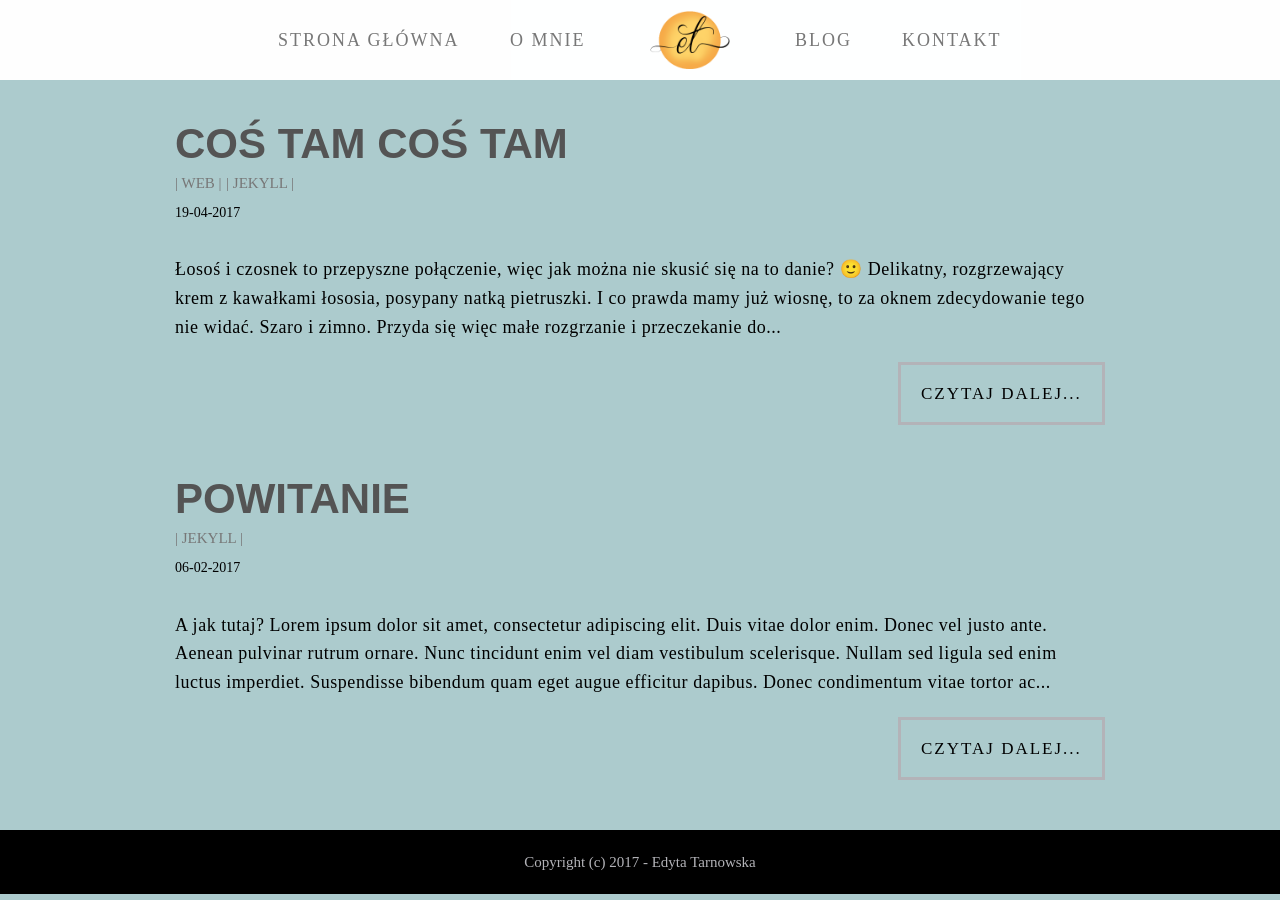
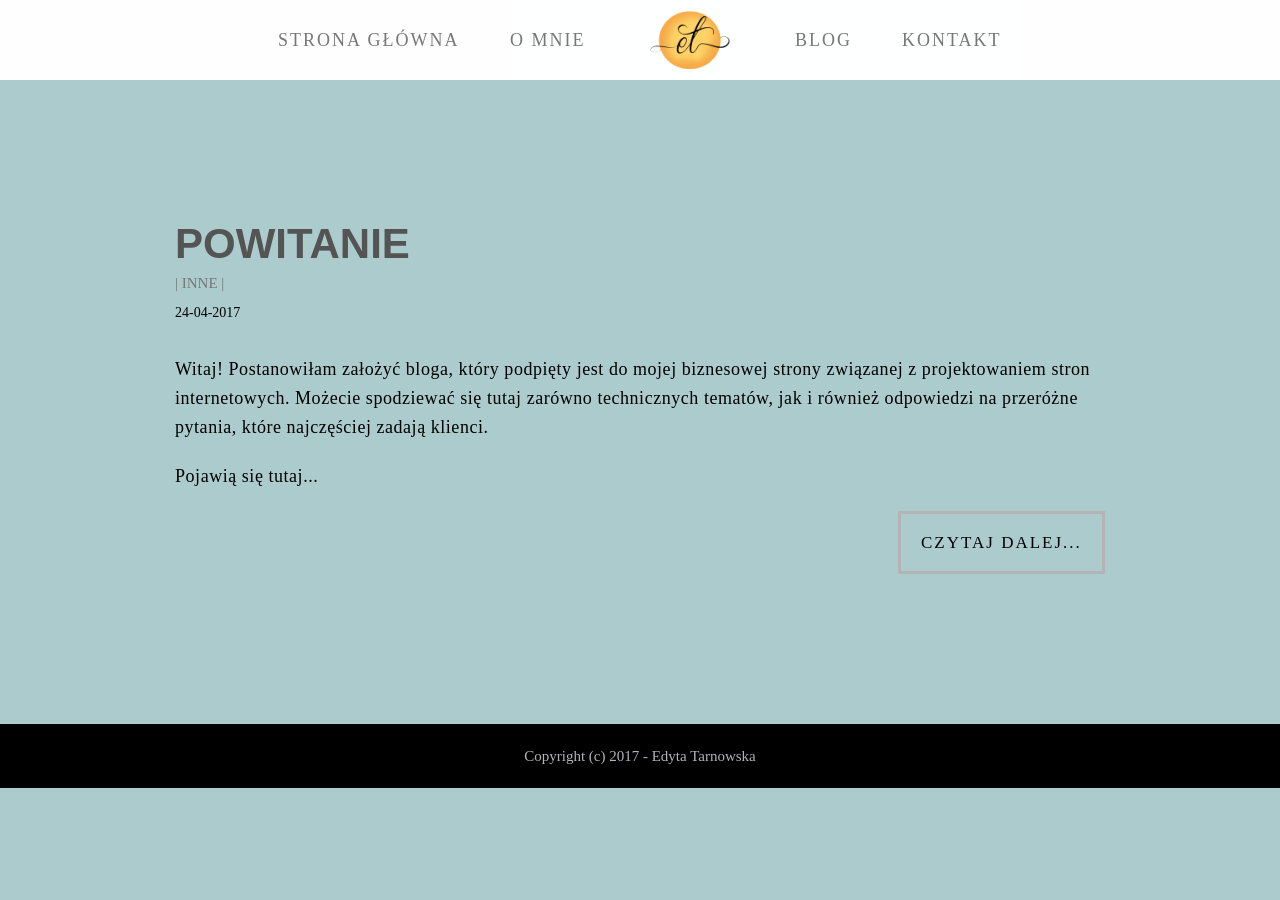
Before and after one commit to morfiwen/edytatarnowska-portfolio, a Jekyll site: the page built from blog/index.html, in a window 1280 px wide. Built offline with Jekyll 4.4.1, drawn with Linux system fonts in a browser that asks for light colours; some web fonts are replaced.

Commit message:
some changes

```diff
--- a/_layouts/blog_by_tag.html
+++ b/_layouts/blog_by_tag.html
@@ -47,7 +47,7 @@
                 </p>
               </div>
               <div class="post-content">
-                {{post.content | truncatewords: 50 | split:"more" | first}}
+                {{post.content | truncatewords: 40 | split:"more" | first}}
               </div>
               <div class="post-readmore">
                 <a class="btn btn-light" href="{{post.url}}">Czytaj dalej...</a>
--- a/_posts/2017-02-06-powitanie.markdown
+++ /dev/null
@@ -1,22 +0,0 @@
----
-layout: post
-title:  "Powitanie"
-date:   2017-02-06 14:54:00 +0200
-tags: [jekyll]
----
-
-<p>
-A jak tutaj? Lorem ipsum dolor sit amet, consectetur adipiscing elit. Duis vitae dolor enim. Donec vel justo ante. Aenean pulvinar rutrum ornare. Nunc tincidunt enim vel diam vestibulum scelerisque. Nullam sed ligula sed enim luctus imperdiet. Suspendisse bibendum quam eget augue efficitur dapibus. Donec condimentum vitae tortor ac eleifend. Quisque pretium posuere ultricies. Sed vulputate nisi vitae ligula interdum, ut pretium libero venenatis. Phasellus sed tortor eu dolor pharetra aliquam id molestie massa. Praesent sollicitudin ultrices tristique. Etiam vestibulum bibendum nunc, et mattis dolor. Sed vel lorem vel lacus sodales molestie. Integer fringilla orci ac mollis sodales. Mauris at lacus diam. Aliquam tempus leo elit, molestie faucibus tortor euismod sed.
-</p>
-<p>
-Aliquam ut lacinia est. Morbi dictum ex ex, vitae lacinia erat pretium non. Ut non mi vitae est aliquet fermentum lacinia eget ipsum. Curabitur velit justo, feugiat at hendrerit sagittis, interdum id orci. Vestibulum fringilla nec leo a sagittis. Cras ornare ipsum vitae ante varius, vitae pretium lorem euismod. In at mi sollicitudin, pretium dui vitae, auctor risus. Pellentesque pharetra ex id lacinia iaculis. Etiam porta rhoncus ornare. Sed metus ante, placerat id feugiat a, faucibus quis urna. Cum sociis natoque penatibus et magnis dis parturient montes, nascetur ridiculus mus. Nam egestas mi sit amet purus egestas venenatis. Pellentesque tellus diam, ullamcorper quis feugiat sed, pretium quis eros. Sed dignissim blandit massa, nec semper sem consectetur non.
-</p>
-<p>
-Duis porta quam ex. Mauris bibendum, ante ac ullamcorper imperdiet, erat libero porttitor metus, quis vehicula sem orci quis arcu. Fusce nec ultrices enim. Quisque ornare nisl eros, nec interdum diam bibendum ut. Praesent nisl quam, sodales quis tincidunt in, vestibulum ut diam. Cras ut nisi non turpis iaculis cursus. Quisque et mattis nisi, eget dignissim dolor. Duis tempor tincidunt sapien at mollis. In in velit finibus, dapibus ante et, accumsan leo. Sed hendrerit id nibh non sagittis.
-</p>
-<p>
-Nullam at lacus quis nunc laoreet mattis eu vel libero. Nullam velit nulla, hendrerit ullamcorper maximus in, blandit et leo. Donec tempus magna sed nisl laoreet commodo. Integer ullamcorper id justo id ultrices. Sed ultricies, odio nec porttitor blandit, dolor eros tristique nisi, pharetra fringilla neque nunc vel lectus. Aenean risus arcu, dapibus cursus mattis in, vulputate quis lorem. Quisque tellus turpis, lobortis at posuere ac, fringilla a metus.
-</p>
-<p>
-Pellentesque ultricies rutrum ornare. Nulla iaculis, odio at facilisis sollicitudin, velit mauris blandit risus, sit amet tempus nibh eros imperdiet elit. Nunc eu velit at diam lacinia viverra. Duis id convallis nisi, at imperdiet purus. Proin sit amet augue nec turpis dignissim bibendum. Fusce ultricies cursus turpis vel feugiat. Phasellus posuere convallis odio ac congue. Donec molestie ultricies ante non fermentum. Aenean nec justo tortor. Aliquam erat volutpat. Maecenas in arcu sed lorem gravida ultricies non sit amet urna. Nam et lectus eu lectus semper cursus sit amet a ante. Curabitur ac ante eu tellus tincidunt pulvinar sit amet sed dui. Curabitur sapien magna, vehicula quis tellus at, tincidunt pellentesque urna.
-</p>
--- a/_posts/2017-04-19-drugipost.markdown
+++ /dev/null
@@ -1,23 +0,0 @@
----
-layout: post
-title:  "Coś tam coś tam"
-date:   2017-04-19 12:03:00 +0200
-tags: [web, jekyll]
----
-
-<p>
-Łosoś i czosnek to przepyszne połączenie, więc jak można nie skusić się na to danie? 🙂 Delikatny, rozgrzewający krem z kawałkami łososia, posypany natką pietruszki. I co prawda mamy już wiosnę, to za oknem zdecydowanie tego nie widać. Szaro i zimno. Przyda się więc małe rozgrzanie i przeczekanie do kolejnych ciepłych dni. Oby przyszły jak najszybciej. 😉
-</p>
-<p>
-Aliquam ut lacinia est. Morbi dictum ex ex, vitae lacinia erat pretium non. Ut non mi vitae est aliquet fermentum lacinia eget ipsum. Curabitur velit justo, feugiat at hendrerit sagittis, interdum id orci. Vestibulum fringilla nec leo a sagittis. Cras ornare ipsum vitae ante varius, vitae pretium lorem euismod. In at mi sollicitudin, pretium dui vitae, auctor risus. Pellentesque pharetra ex id lacinia iaculis. Etiam porta rhoncus ornare. Sed metus ante, placerat id feugiat a, faucibus quis urna. Cum sociis natoque penatibus et magnis dis parturient montes, nascetur ridiculus mus. Nam egestas mi sit amet purus egestas venenatis. Pellentesque tellus diam, ullamcorper quis feugiat sed, pretium quis eros. Sed dignissim blandit massa, nec semper sem consectetur non.
-</p>
-<img class="post-img" src="/assets/img/post/01.jpg">
-<p>
-Duis porta quam ex. Mauris bibendum, ante ac ullamcorper imperdiet, erat libero porttitor metus, quis vehicula sem orci quis arcu. Fusce nec ultrices enim. Quisque ornare nisl eros, nec interdum diam bibendum ut. Praesent nisl quam, sodales quis tincidunt in, vestibulum ut diam. Cras ut nisi non turpis iaculis cursus. Quisque et mattis nisi, eget dignissim dolor. Duis tempor tincidunt sapien at mollis. In in velit finibus, dapibus ante et, accumsan leo. Sed hendrerit id nibh non sagittis.
-</p>
-<p>
-Nullam at lacus quis nunc laoreet mattis eu vel libero. Nullam velit nulla, hendrerit ullamcorper maximus in, blandit et leo. Donec tempus magna sed nisl laoreet commodo. Integer ullamcorper id justo id ultrices. Sed ultricies, odio nec porttitor blandit, dolor eros tristique nisi, pharetra fringilla neque nunc vel lectus. Aenean risus arcu, dapibus cursus mattis in, vulputate quis lorem. Quisque tellus turpis, lobortis at posuere ac, fringilla a metus.
-</p>
-<p>
-Pellentesque ultricies rutrum ornare. Nulla iaculis, odio at facilisis sollicitudin, velit mauris blandit risus, sit amet tempus nibh eros imperdiet elit. Nunc eu velit at diam lacinia viverra. Duis id convallis nisi, at imperdiet purus. Proin sit amet augue nec turpis dignissim bibendum. Fusce ultricies cursus turpis vel feugiat. Phasellus posuere convallis odio ac congue. Donec molestie ultricies ante non fermentum. Aenean nec justo tortor. Aliquam erat volutpat. Maecenas in arcu sed lorem gravida ultricies non sit amet urna. Nam et lectus eu lectus semper cursus sit amet a ante. Curabitur ac ante eu tellus tincidunt pulvinar sit amet sed dui. Curabitur sapien magna, vehicula quis tellus at, tincidunt pellentesque urna.
-</p>
--- /dev/null
+++ b/_posts/2017-04-24-powitanie.markdown
@@ -0,0 +1,21 @@
+---
+layout: post
+title:  "Powitanie"
+date:   2017-04-24 12:24:00 +0200
+tags: [inne]
+---
+
+<p>
+Witaj! Postanowiłam założyć bloga, który podpięty jest do mojej biznesowej strony związanej z projektowaniem stron internetowych.
+Możecie spodziewać się tutaj zarówno technicznych tematów, jak i również odpowiedzi na przeróżne pytania, które najczęściej zadają klienci.
+</p>
+<p>
+Pojawią się tutaj wpisy z rozwiązaniami problemów na które napotykam podczas mojej pracy, wpisy związane z Wordpressem, w którym coraz częściej pracuję oraz odpowiedzi na Wasze pytania. Jeśli więc macie jakiś temat, który chcielibyście abym tutaj poruszyła (związany z szeroko pojętym tworzeniem stron www :)) to piszcie do mnie na <a href="mailto:edyta.tarnowska@gmail.com">edyta.tarnowska@gmail.com</a>.
+</p>
+<p>
+Zapraszam na <a href="" target="_blank">moją stronę na facebooku</a>, na której będę powiadamiać o wszelkich nowościach na stronie.
+Zapraszam również na <a href="https://edytatarnowska.pl">moją stronę</a>, gdzie znajdują się informacje o mnie oraz moje portfolio.
+</p>
+<p>
+Do zobaczenia wkrótce! :)
+</p>
--- a/blog/index.html
+++ b/blog/index.html
@@ -3,7 +3,7 @@ layout : base
 title : Blog
 ---
 
-<div>
+<div style="margin: 100px auto;">
   {% for post in site.posts limit:100 %}
   <article>
     <div class="post-header">
@@ -20,13 +20,14 @@ title : Blog
       </time>
     </div>
     <div class="post-content">
-      {{post.content | truncatewords: 50 | split:"more" | first}}
+      {{post.content | truncatewords: 40 | split:"more" | first}}
     </div>
     <div class="post-readmore">
       <a class="btn btn-light" href="{{post.url}}">Czytaj dalej...</a>
     </div>
   </article>
   {% endfor %}
+
 
 <!--     <article>
       <header class="post-header text-center">
```
Also changed, not shown: blog/tag/inne.md (added, +5 -0 lines), blog/tag/jekyll.md (deleted, +0 -5 lines), 7 other files.
